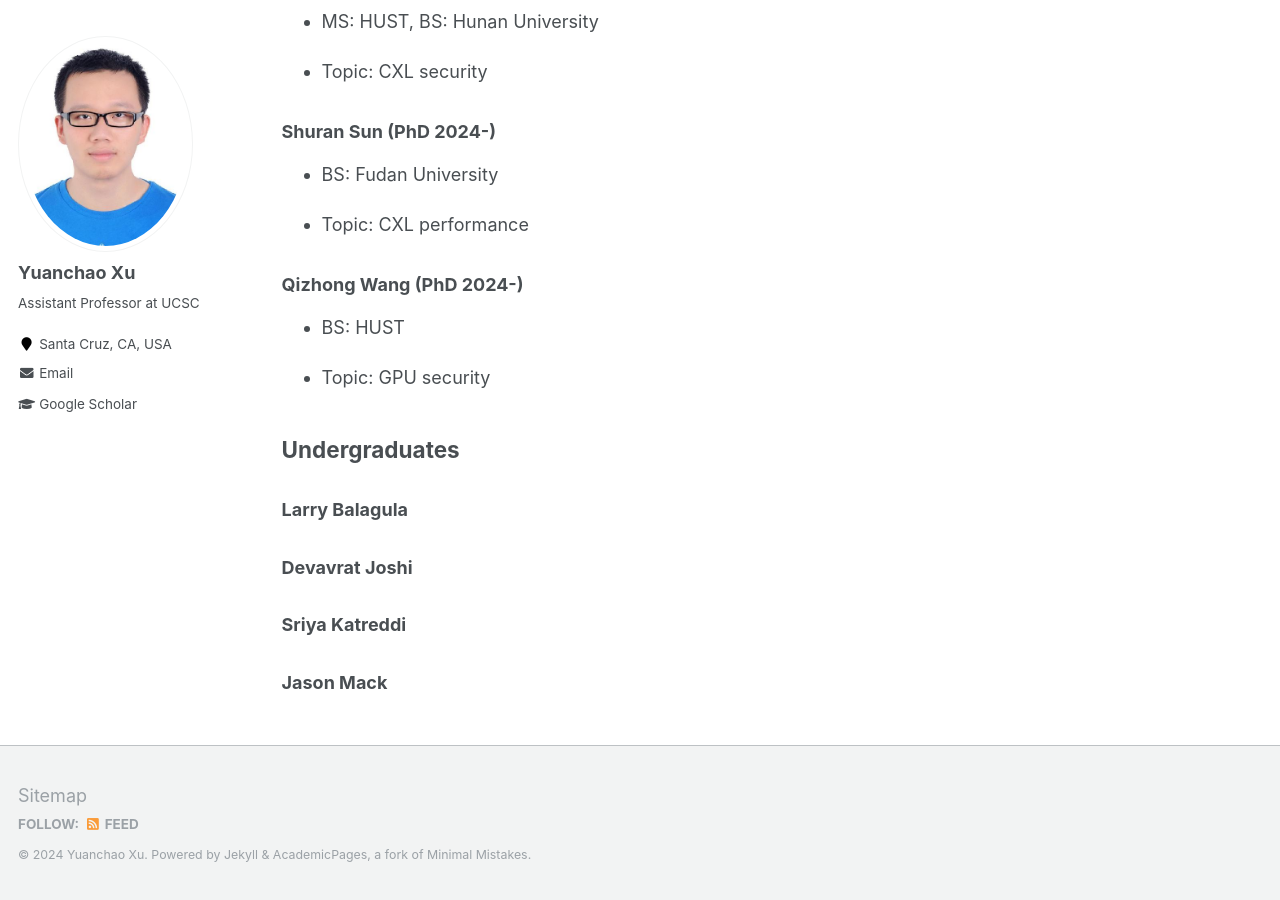
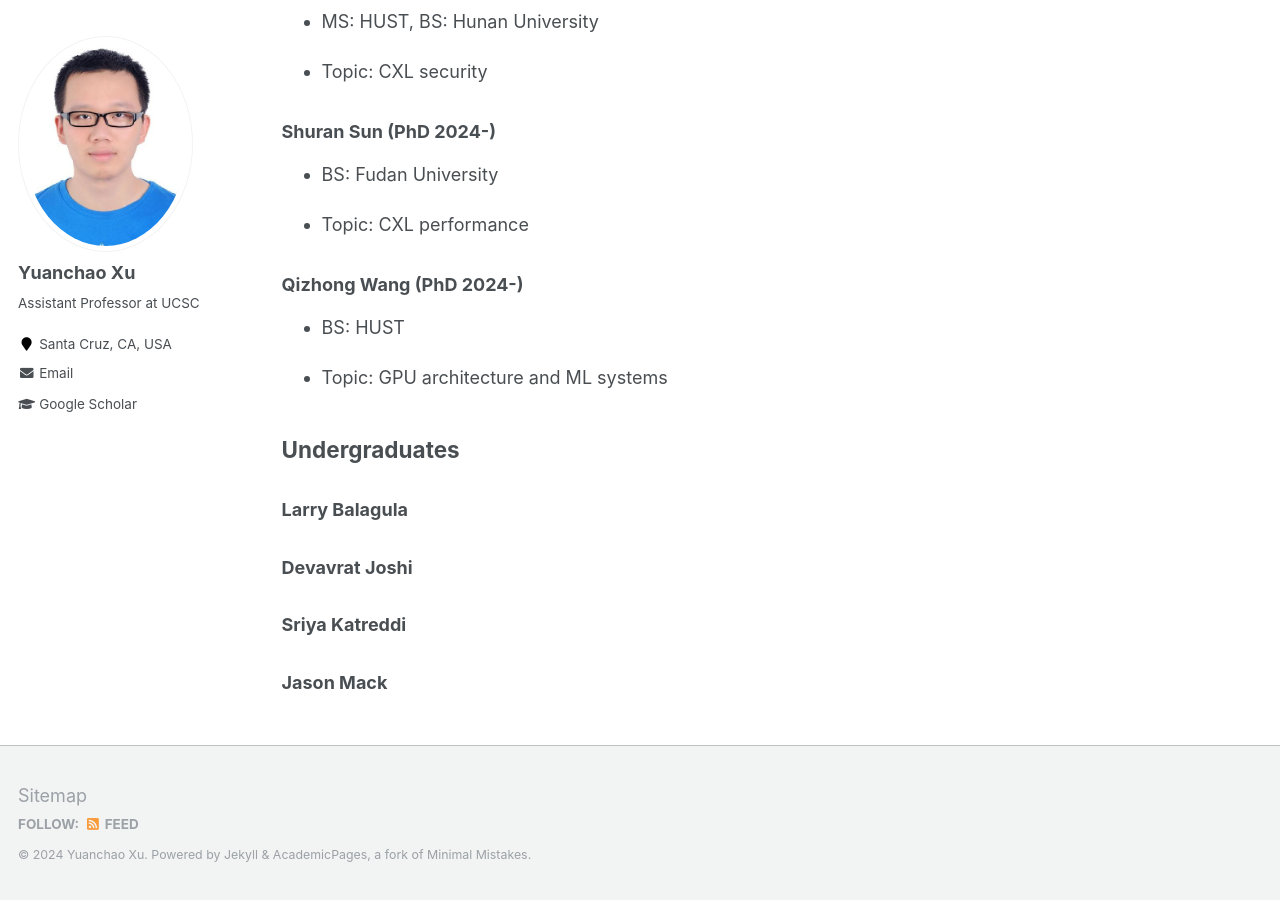
Before and after one commit to yuanchaoxu6/yuanchaoxu6.github.io, a Jekyll site: the page built from _pages/students.md, in a window 1280 px wide and 900 px high, scrolled down 592 px. Built offline with Jekyll 4.4.1, drawn with Linux system fonts in a browser that asks for light colours.

Commit message:
Update students.md

```diff
--- a/_pages/students.md
+++ b/_pages/students.md
@@ -35,7 +35,7 @@ author_profile: true
 
 - BS: HUST
 
-- Topic: GPU security
+- Topic: GPU architecture and ML systems
 
 ## Undergraduates
 
```
